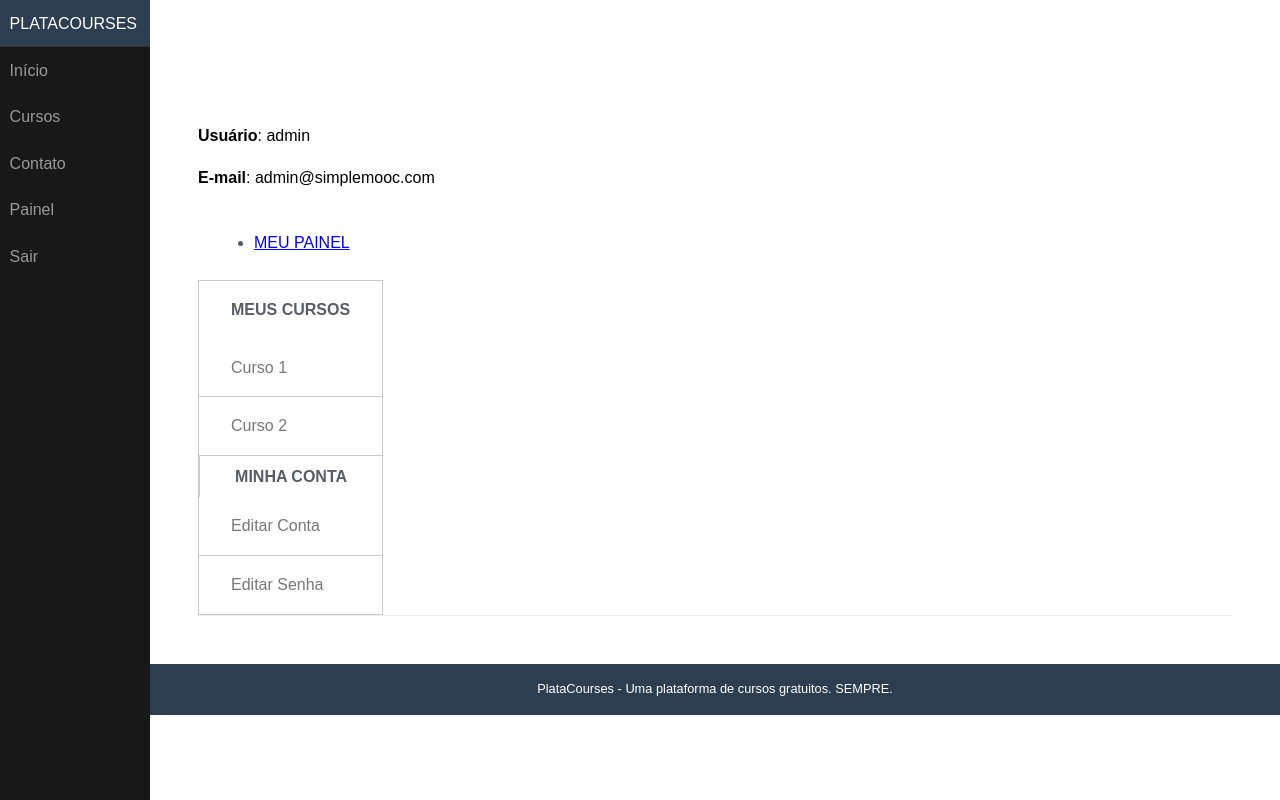
After one commit to dpc-profile/django-docker, a Django app: page /conta/ in a window 1280 px wide. The commit adds this page. Run offline with Django 3.2, Linux system fonts and the light colour scheme; a user stored in the database is signed in; parts of the project's set-up code (start-up, migrations or seed data) failed here and were passed over; some libraries are stand-ins or nearby versions.

Commit message:
Adicionando painel do usuário

```diff
--- /dev/null
+++ b/simplemooc/accounts/templates/accounts/dashboard.html
@@ -0,0 +1,52 @@
+{% extends "base.html" %}
+
+{% block content %}
+<div class="pure-g-r content-ribbon">
+
+    <div class="pure-u-2-3">
+        <div class="inner">
+            {% block dashboard_content %}
+            <p><strong>Usuário</strong>: {{ user }}</p>
+            <p><strong>E-mail</strong>: {{ user.email }}</p>
+            {% endblock %}
+        </div>
+    </div>
+
+    <div class="pure-u-1 pure-menu-heading">
+        <ul class="breadcrumb">
+            {% block breadcrumb %}
+            <li><a href="{% url 'accounts:dashboard' %}">Meu Painel</a></li>
+            {% endblock %}
+        </ul>
+    </div>
+
+    <div class="pure-u-1-3">
+        <table class="pure-table pure-table-bordered">
+            <tbody>
+                <div>
+                    <th><a href="#" class="pure-menu-heading">Meus Cursos</a></td>
+                        <tr>
+                            <td><a href="#" class="pure-menu-link">Curso 1</a></td>
+                        </tr>
+                        <tr>
+                            <td><a href="#" class="pure-menu-link">Curso 2</a></td>
+                        </tr>
+                </div>
+                <div>
+                    <th class="pure-menu-heading">Minha Conta</td>
+                        <tr>
+                            <td><a href="#" class="pure-menu-link">Editar Conta</a></td>
+                        </tr>
+                        <tr>
+                            <td><a href="#" class="pure-menu-link">Editar Senha</a></td>
+                        </tr>
+                </div>
+            </tbody>
+        </table>
+    </div>
+
+
+
+</div>
+
+{% endblock %}
--- a/simplemooc/accounts/urls.py
+++ b/simplemooc/accounts/urls.py
@@ -8,11 +8,10 @@ app_name = 'accounts'
 
 urlpatterns = [
     path('', include('django.contrib.auth.urls'), name='login'),
-    re_path(r'^entrar/', include('django.contrib.auth.urls'), name='login'),
-    path(r'cadastre-se/', views_accounts.register,name='register'),
-    path(r'sair/',
-        view_auth.LogoutView.as_view(next_page = settings.LOGIN_REDIRECT_URL),
-        name='logout'),
+    path(r'', views_accounts.dashboard, name='dashboard'),
+    path(r'entrar/', include('django.contrib.auth.urls'), name='login'),
+    path(r'cadastre-se/', views_accounts.register, name='register'),
+    path(r'sair/', view_auth.LogoutView.as_view(next_page = settings.LOGIN_REDIRECT_URL), name='logout'),
 
 
 ]
--- a/simplemooc/accounts/views.py
+++ b/simplemooc/accounts/views.py
@@ -2,12 +2,18 @@
 from django.shortcuts import render, redirect
 from django.contrib.auth.forms import UserCreationForm
 from django.contrib.auth import authenticate, login
+from django.contrib.auth.decorators import login_required
 from django.conf import settings
 
 from .forms import RegisterForm
 
+@login_required
+def dashboard(request):
+    template_name = "accounts/dashboard.html"
+    return render(request, template_name)
+
 def register(request):
-    template_name = 'register.html'
+    template_name = 'accounts/register.html'
     if request.method == 'POST':
         form = RegisterForm(request.POST)
         if form.is_valid():
--- a/simplemooc/core/templates/base.html
+++ b/simplemooc/core/templates/base.html
@@ -10,7 +10,7 @@
     <link rel="stylesheet" href="https://unpkg.com/purecss@2.0.6/build/pure-min.css" integrity="sha384-Uu6IeWbM+gzNVXJcM9XV3SohHtmWE+3VGi496jvgX1jyvDTXfdK+rfZc8C1Aehk5" crossorigin="anonymous">
     <link rel="stylesheet" type="text/css" href="{% static 'css/styles.css' %}" />
     <!-- Global site tag (gtag.js) - Google Analytics -->
-    <script async src="https://www.googletagmanager.com/gtag/js?id=G-DFN59YZEDW"></script>
+    !--<script async src="https://www.googletagmanager.com/gtag/js?id=G-DFN59YZEDW"></script>
     <script>
         window.dataLayer = window.dataLayer || [];
 
@@ -39,6 +39,7 @@
                     <li class="pure-menu-item"><a href="{% url 'courses:index' %}" class="pure-menu-link">Cursos</a></li>
                     <li class="pure-menu-item"><a href="{% url 'core:contact' %}" class="pure-menu-link">Contato</a></li>
                     {% if user.is_authenticated %}
+                    <li class="pure-menu-item"><a href="{% url 'accounts:dashboard' %}" class="pure-menu-link">Painel</a></li>
                     <li class="pure-menu-item"><a href="{% url 'accounts:logout' %}" class="pure-menu-link">Sair</a></li>
                     {% else %}
                     <li class="pure-menu-item"><a href="{% url 'accounts:login' %}" class="pure-menu-link">Entrar</a></li>
```
Also changed, not shown: simplemooc/core/static/css/styles.css (+6 -1 lines), db.sqlite3, simplemooc/accounts/templates/accounts/register.html (renamed from simplemooc/accounts/templates/register.html).
